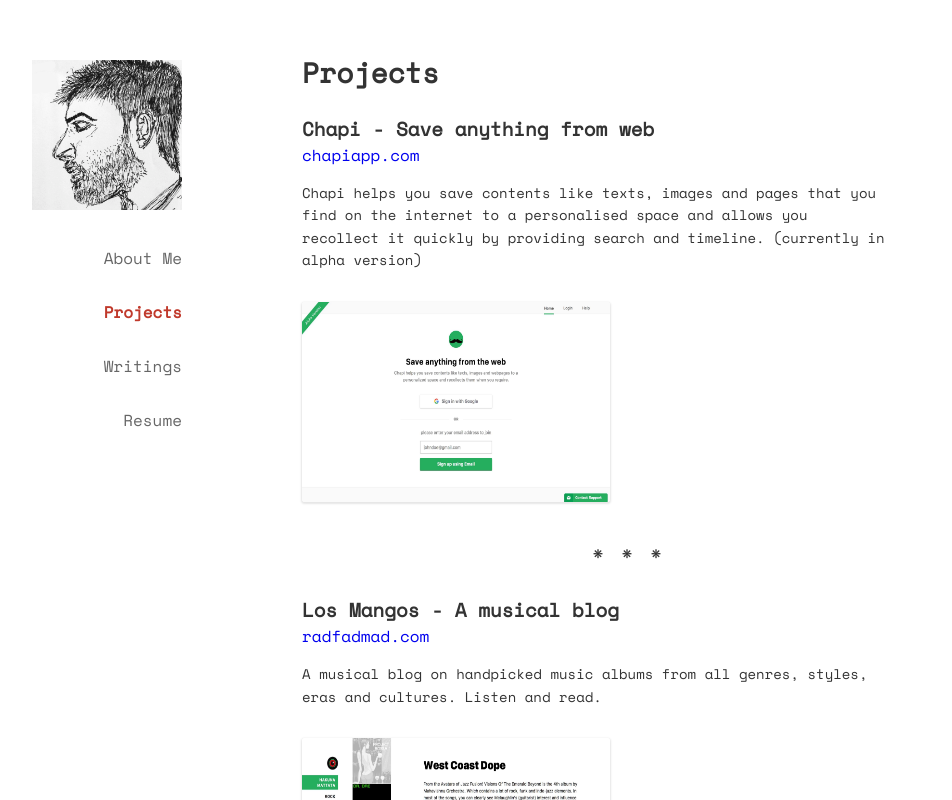
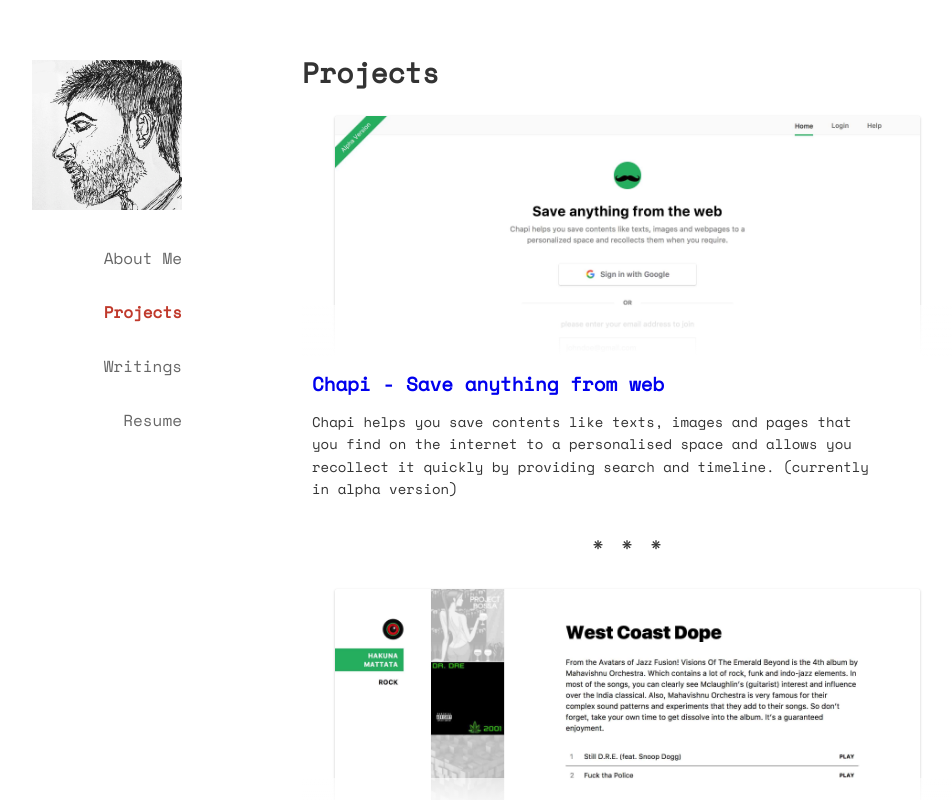
Before and after one commit to rabishah/rabishah.github.io, a website: page projects.html in a window 1280 px wide. Shown: the whole page, without its empty margins (28-980 px from the left). Drawn offline with nearby package versions, Linux system fonts and the light colour scheme.

Commit message:
Updating projects as per fiste feedbacks.

```diff
--- a/projects.html
+++ b/projects.html
@@ -27,43 +27,43 @@
           <article>
              <h1>Projects</h1>
 
-
-              <h2 class="mbtm-none">Chapi - Save anything from web</h2>
-              <a href="http://chapiapp.com" alt="chapiapp.com" target="_blank">chapiapp.com</a>
              <div class="mbtm-30">
+                <img src="images/chapi.jpg" alt="chapi app screenshot" class="Image__Screenshot" />
+                <div class="Project__Summary">
+                  <h2 class="mbtm-none"><a href="http://chapiapp.com" alt="chapiapp.com" target="_blank">Chapi - Save anything from web</a></h2>
                   <p class="Project__Description">Chapi helps you save contents like texts, images and pages that you find on the internet to a personalised space and allows you recollect it quickly by providing search and timeline. (currently in alpha version)</p>
-                <img src="images/chapi.jpg" alt="chapi app screenshot" class="Image__Screenshot" />
+                </div>
               </div>
 
              <p class="Splitter">*&emsp;*&emsp;*</p>
 
-
-              <h2 class="mbtm-none">Los Mangos - A musical blog</h2>
-              <a href="http://radfadmad.com" alt="radfadmad.com" target="_blank">radfadmad.com</a>
              <div class="mbtm-30">
+                <img src="images/losmangos.jpg" alt="chapi app screenshot" class="Image__Screenshot" />
+                <div class="Project__Summary">
+                  <h2 class="mbtm-none"><a href="http://radfadmad.com" alt="radfadmad.com" target="_blank">Los Mangos - A musical blog</a></h2>
                   <p class="Project__Description">A musical blog on handpicked music albums from all genres, styles, eras and cultures. Listen and read. </p>
-               <img src="images/losmangos.jpg" alt="chapi app screenshot" class="Image__Screenshot" />
                 </div>
-
-
-             <p class="Splitter">*&emsp;*&emsp;*</p>
-
-             <h2 class="mbtm-none">Kathmandu Javascript Meetup (KtmJS)</h2>
-            <a href="http://developers-nepal.github.io/ktmjs" target="_blank">developers-nepal.github.io/ktmjs</a>
-              <div class="mbtm-30">
-               <p class="Project__Description">Listings of activities/upcoming events of Kathmandu Javascript Meetup, along with an admin interface to manage assets, timeline and speakers information. All the assets are stored in Github itself. Handy tool for managing a technology oriented community.</p>
-               <img src="images/ktmjs.jpg" alt="chapi app screenshot" class="Image__Screenshot" />
              </div>
 
              <p class="Splitter">*&emsp;*&emsp;*</p>
 
-             <h2 class="mbtm-none">Shrii - a transliterator from English to Nepali</h2>
-                <a href="http://rabishah.github.io/nepali-unicode" target="_blank">rabishah.github.io/nepali-unicode</a>
              <div class="mbtm-30">
-               <p class="Project__Description">My personal favorite. Shrii is a product of Fortystones, a team  comprising of five members and a technology blogging platform formed in  our early sophomore years of IIITA. It is a transliterator from English to Nepali/Hindi.</p>
-               <img src="images/shrii.jpg" alt="chapi app screenshot" class="Image__Screenshot" />
+                 <img src="images/ktmjs.jpg" alt="chapi app screenshot" class="Image__Screenshot" />
+                 <div class="Project__Summary">
+                   <h2 class="mbtm-none">  <a href="http://developers-nepal.github.io/ktmjs" target="_blank">Kathmandu Javascript Meetup (KtmJS)</a></h2>
+                   <p class="Project__Description">Listings of activities/upcoming events of Kathmandu Javascript Meetup, along with an admin interface to manage assets, timeline and speakers information. All the assets are stored in Github itself. Handy tool for managing a technology oriented community.</p>
+                </div>
              </div>
 
+             <p class="Splitter">*&emsp;*&emsp;*</p>
+
+             <div class="mbtm-30">
+                 <img src="images/shrii.jpg" alt="chapi app screenshot" class="Image__Screenshot" />
+                 <div class="Project__Summary">
+                   <h2 class="mbtm-none"><a href="http://rabishah.github.io/nepali-unicode" target="_blank">Shrii - a transliterator from English to Nepali</a></h2>
+                   <p class="Project__Description">My personal favorite. Shrii is a product of Fortystones, a team  comprising of five members and a technology blogging platform formed in  our early sophomore years of IIITA. It is a transliterator from English to Nepali/Hindi.</p>
+                 </div>
+             </div>
 
              <img src="images/chandra.png" alt="footer image" class="Image__Chandra" />
             </article>
--- a/scss/main.scss
+++ b/scss/main.scss
@@ -1,3 +1,5 @@
+// @import url('https://rsms.me/interface/interface.css');
+
 html, body {
   height: 100%;
   width: 100%;
@@ -10,6 +12,7 @@
 //  font-family: -apple-system, BlinkMacSystemFont, "Segoe UI", Helvetica, Arial, sans-serif, "Apple Color Emoji", "Segoe UI Emoji", "Segoe UI Symbol";
 //  font-family: 'Roboto Mono', monospace;
   font-family: 'Space Mono', monospace;
+  // font-family: Interface, sans-serif;
   overflow-y: scroll;
   color: #333;
 }
@@ -120,6 +123,10 @@
     width: 308px;
     border-radius: 3px;
     box-shadow: 0 1px 2px 1px rgba(0,0,0,0.1);
+    width: 90%;
+    height: auto;
+    margin: auto;
+    display: block;
   }
   &__WithCaption {
     text-align: center;
@@ -133,14 +140,27 @@
     font-size: 14px;
     margin-right: 60px;
   }
+  &__Summary {
+    z-index: 9999;
+    position: relative;
+    padding: 50px 10px 0 10px;
+    background: rgba(255,255,255,0.63);
+    background: -moz-linear-gradient(top, rgba(255,255,255,0.63) 0%, rgba(255,255,255,0.79) 11%, rgba(255,255,255,1) 26%);
+    background: -webkit-gradient(left top, left bottom, color-stop(0%, rgba(255,255,255,0.63)), color-stop(11%, rgba(255,255,255,0.79)), color-stop(26%, rgba(255,255,255,1)));
+    background: -webkit-linear-gradient(top, rgba(255,255,255,0.63) 0%, rgba(255,255,255,0.79) 11%, rgba(255,255,255,1) 26%);
+    background: -o-linear-gradient(top, rgba(255,255,255,0.63) 0%, rgba(255,255,255,0.79) 11%, rgba(255,255,255,1) 26%);
+    background: -ms-linear-gradient(top, rgba(255,255,255,0.63) 0%, rgba(255,255,255,0.79) 11%, rgba(255,255,255,1) 26%);
+    background: linear-gradient(to bottom, rgba(255,255,255,0.63) 0%, rgba(255,255,255,0.79) 11%, rgba(255,255,255,1) 26%);
+    filter: progid:DXImageTransform.Microsoft.gradient( startColorstr='#ffffff', endColorstr='#ffffff', GradientType=0 );
+    background: linear-gradient(to bottom, rgba(255,255,255,0.63) 0%, rgba(255,255,255,0.79) 11%, rgba(255,255,255,1) 26%);
+    margin: -130px auto 0 auto;
+  }
 }
 
 .Writings {
-  &__List {
-    margin: 0;
-    padding: 0;
-    list-style: none;
-  }
+  margin: 0;
+  padding: 0;
+  list-style: none;
 }
 
 .Greetings {
```
Also changed, not shown: writings.html (+1 -1 lines), styles/main.css, 1 other file. Lines whose indentation alone changed are shown as unchanged.
